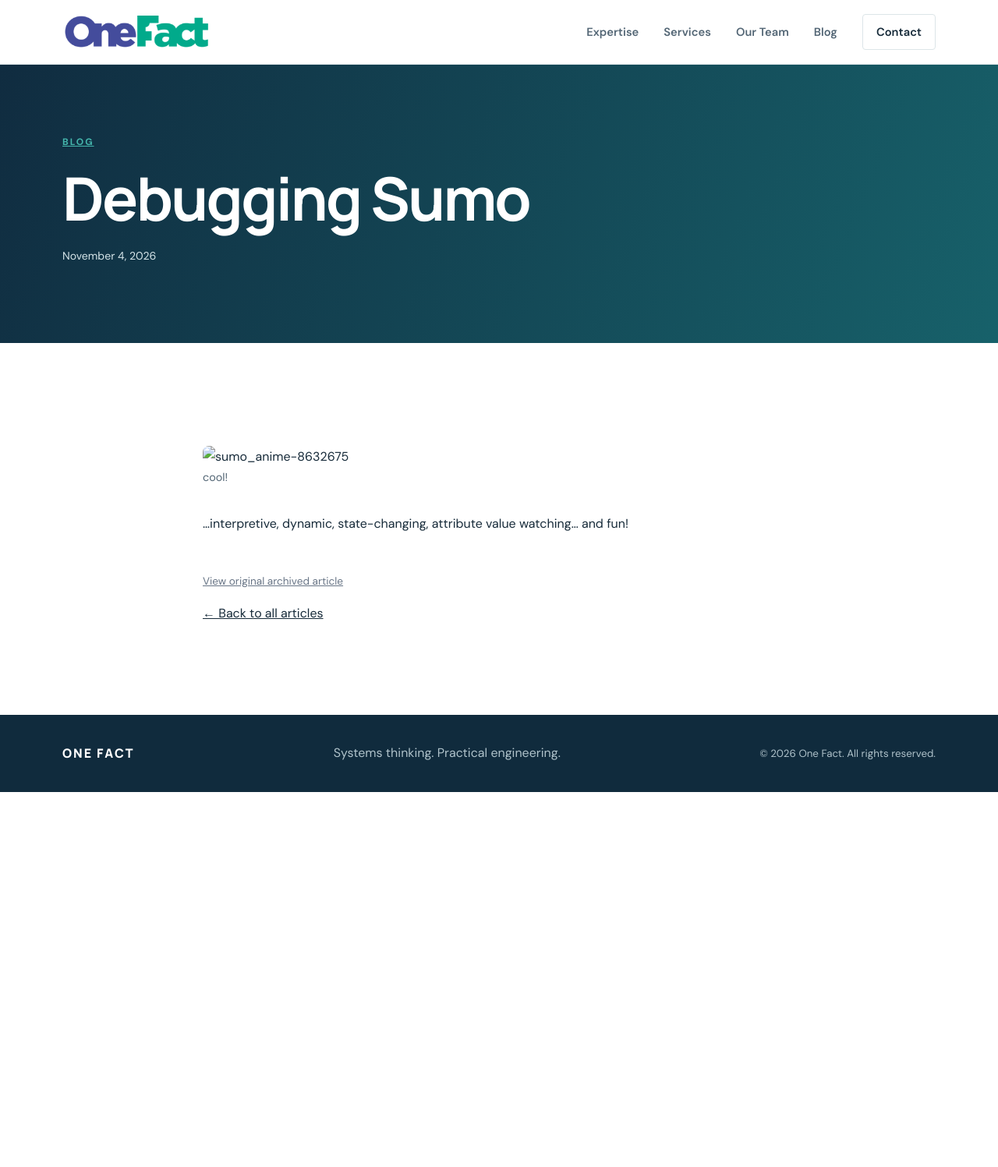
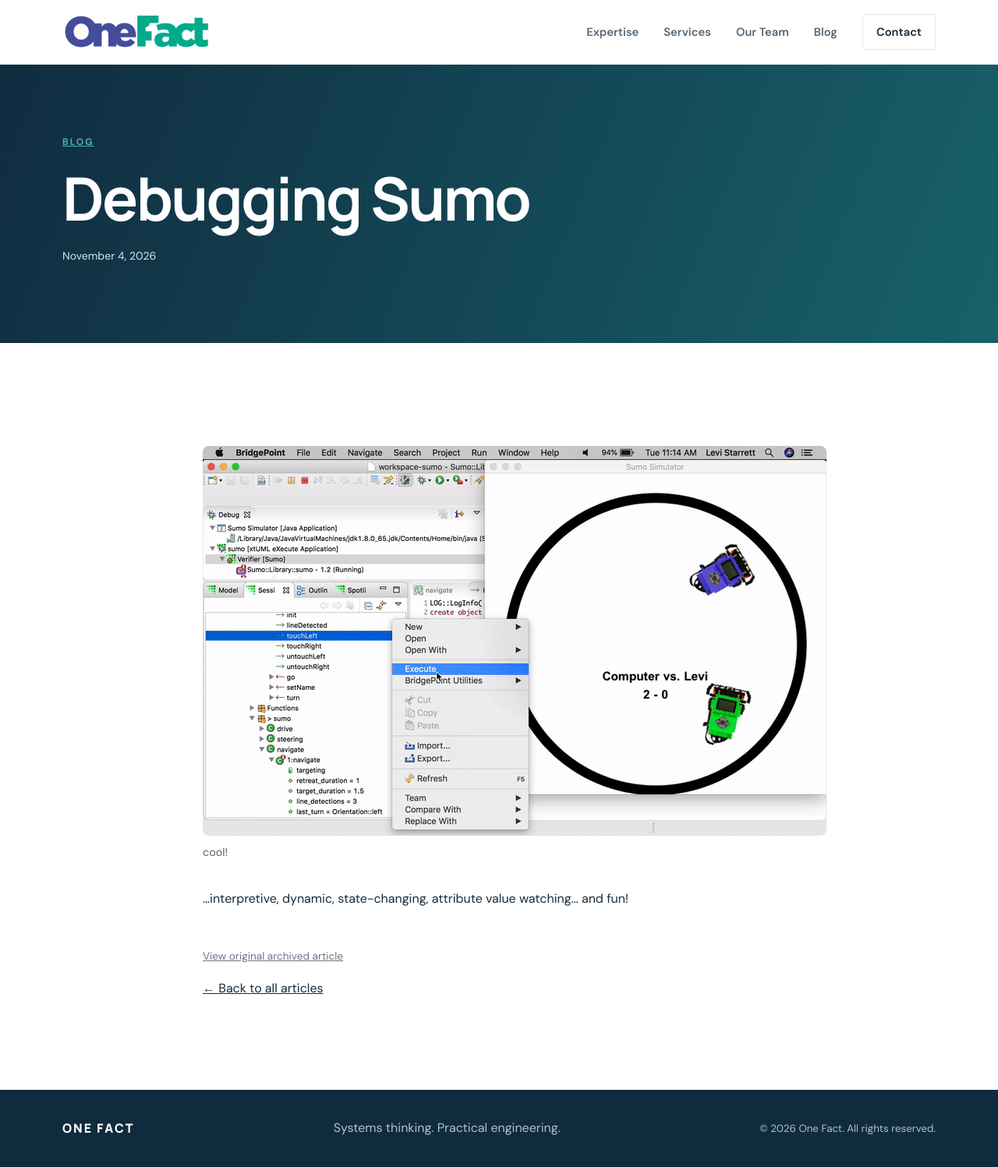
Before and after one commit to xtuml/onefactinc, a Jekyll site: the page built from _articles/debugging-sumo.html, in a window 1280 px wide. Shown: the whole page at 78% size. Built offline with Jekyll 4.4.1, drawn with Linux system fonts in a browser that asks for light colours; before the commit the page ends 1016 px from its top, so only the background shows below that.

Commit message:
Use local images in article

```diff
--- a/_articles/debugging-sumo.html
+++ b/_articles/debugging-sumo.html
@@ -5,5 +5,5 @@ permalink: /debugging-sumo/
 source_url: "https://onefact.net/debugging-sumo/"
 ---
 
-<figure id="attachment_1059" aria-describedby="caption-attachment-1059" style="width: 800px" class="wp-caption alignnone"><img alt='sumo_anime-8632675' class="wp-image-1059 size-full" src='../wp-content/uploads/2018/09/sumo_anime-8632675.gif' alt="sumo in verifier" width="800" height="500" /><figcaption id="caption-attachment-1059" class="wp-caption-text">cool!</figcaption></figure>
+<figure id="attachment_1059" aria-describedby="caption-attachment-1059" style="width: 800px" class="wp-caption alignnone"><img alt='sumo_anime-8632675' class="wp-image-1059 size-full" src='{{ '/assets/images/sumo_anime-8632675.gif' | relative_url }}' alt="sumo in verifier" width="800" height="500" /><figcaption id="caption-attachment-1059" class="wp-caption-text">cool!</figcaption></figure>
 <p>&#8230;interpretive, dynamic, state-changing, attribute value watching&#8230; and fun!</p>
```
